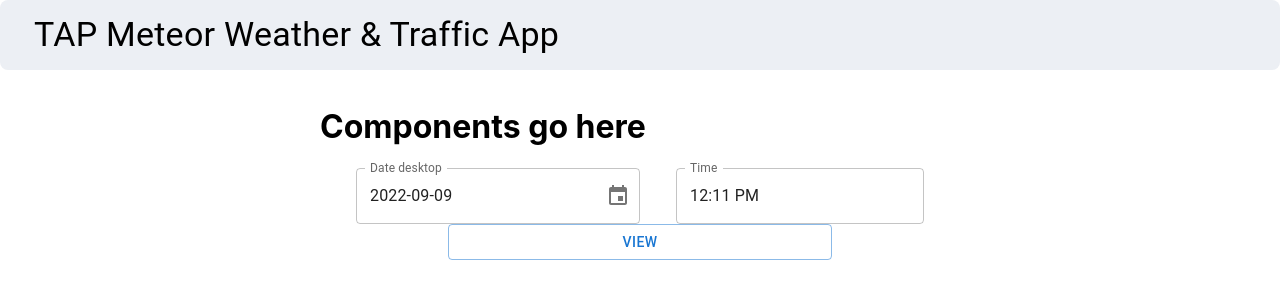
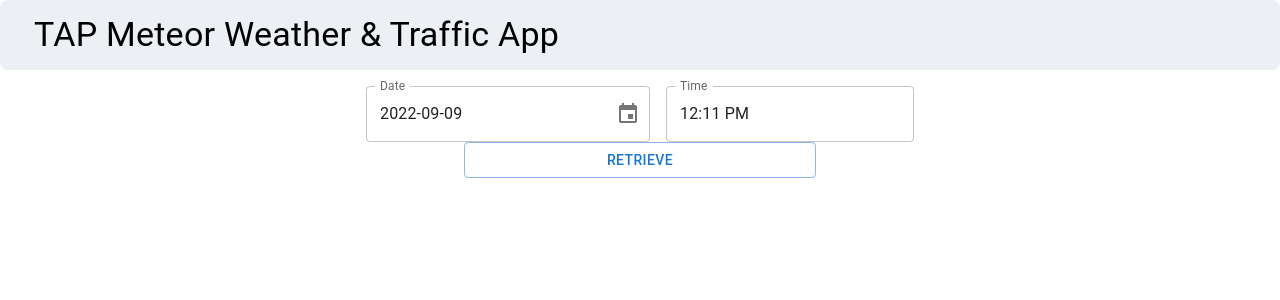
Before and after one commit to PetrasTYR/TAP-Meteor, a React (Create React App) app: page / in a window 1280 px wide. Shown: the top 300 px of the page. Built offline with nearby package versions, Linux system fonts and the light colour scheme; no server answers.

Commit message:
feat: display list of traffic camera using data grid (WIP)

```diff
--- a/package.json
+++ b/package.json
@@ -6,6 +6,7 @@
     "@emotion/react": "^11.10.4",
     "@emotion/styled": "^11.10.4",
     "@mui/material": "^5.10.4",
+    "@mui/x-data-grid": "^5.17.2",
     "@mui/x-date-pickers": "^5.0.1",
     "@tanstack/react-query": "^4.2.3",
     "@tanstack/react-query-devtools": "^4.2.3",
--- a/src/App.js
+++ b/src/App.js
@@ -4,10 +4,11 @@ import React, { useEffect, useState } from 'react'
 import { useQuery } from '@tanstack/react-query'
 import govtAPI from './api/govtAPI'
 import PageLayout from './common/Layout/PageLayout'
-import { Box } from '@mui/material'
+import { Box, Button } from '@mui/material'
 import DateTimeForm from './components/DateTimeForm/DateTimeForm'
 import dayjs from 'dayjs'
 import { toast } from 'react-toastify'
+import { DataGrid } from '@mui/x-data-grid'
 
 function App() {
     const [selectedDate, setSelectedDate] = useState()
@@ -25,7 +26,7 @@ function App() {
 
     const handleView = () => {
         const formattedDate = dayjs(selectedDate).format('YYYY-MM-DD')
-        const formattedTime = dayjs(selectedTime).format('HH:mm:ss')
+        const formattedTime = dayjs(selectedTime).second(0).format('HH:mm:ss')
         setFormattedDate(`${formattedDate}T${formattedTime}`)
     }
 
@@ -48,12 +49,34 @@ function App() {
         }
     }, [trafficData])
 
+    const rows = cameraData?.map((camera, index) => {
+        return {
+            id: camera.camera_id,
+            index,
+            image: camera.image,
+            location: camera.location,
+            image_metadata: camera.image_metadata
+        }
+    })
+    const columns = [
+        { field: 'id', headerName: 'ID', width: 100 },
+        { field: 'location', headerName: 'Location', width: 150 },
+        {
+            field: 'action',
+            headerName: 'Action',
+            width: 150,
+            renderCell: (params) => {
+                const camera = params.row
+                return <Button href={camera.image}>View Image</Button>
+            }
+        }
+    ]
+
     return (
         <>
             <PageLayout header='TAP Meteor Weather & Traffic App'>
                 <Box
                     sx={{
-                        // px: 5,
                         display: 'flex',
                         width: '100%',
                         justifyContent: 'center'
@@ -64,7 +87,6 @@ function App() {
                             width: '50%'
                         }}
                     >
-                        <h1>Components go here</h1>
                         <DateTimeForm
                             selectedDate={selectedDate}
                             selectedTime={selectedTime}
@@ -72,6 +94,25 @@ function App() {
                             handleTimeChange={handleTimeChange}
                             handleView={handleView}
                         />
+                        <Box
+                            sx={{
+                                height: 400,
+                                width: '50%',
+                                py: 3,
+                                display: 'flex',
+                                m: 'auto'
+                            }}
+                        >
+                            {cameraData && (
+                                <DataGrid
+                                    rows={rows}
+                                    columns={columns}
+                                    pageSize={5}
+                                    rowsPerPageOptions={[5]}
+                                    disableSelectionOnClick
+                                />
+                            )}
+                        </Box>
                     </Box>
                 </Box>
             </PageLayout>
--- a/src/components/DateTimeForm/DateTimeForm.jsx
+++ b/src/components/DateTimeForm/DateTimeForm.jsx
@@ -1,7 +1,7 @@
 import React from 'react'
 import { TimePicker } from '@mui/x-date-pickers/TimePicker'
 import { DesktopDatePicker } from '@mui/x-date-pickers/DesktopDatePicker'
-import { Box, TextField, Button } from '@mui/material'
+import { Box, TextField, Button, Stack } from '@mui/material'
 import { LocalizationProvider } from '@mui/x-date-pickers/LocalizationProvider'
 import { AdapterDayjs } from '@mui/x-date-pickers/AdapterDayjs'
 import dayjs from 'dayjs'
@@ -15,28 +15,9 @@ const DateTimeForm = ({
 }) => {
     dayjs().format()
     return (
+        <>
+            <Stack>
                 <LocalizationProvider dateAdapter={AdapterDayjs}>
-            <Box
-                sx={{
-                    display: 'flex',
-                    justifyContent: 'space-evenly',
-                    alignItems: 'center'
-                }}
-            >
-                <DesktopDatePicker
-                    label='Date desktop'
-                    inputFormat='YYYY-MM-DD'
-                    value={selectedDate}
-                    onChange={handleDateChange}
-                    renderInput={(params) => <TextField {...params} />}
-                />
-                <TimePicker
-                    label='Time'
-                    value={selectedTime}
-                    onChange={handleTimeChange}
-                    renderInput={(params) => <TextField {...params} />}
-                />
-            </Box>
                     <Box
                         sx={{
                             display: 'flex',
@@ -44,17 +25,51 @@ const DateTimeForm = ({
                             alignItems: 'center'
                         }}
                     >
+                        <Box>
+                            <DesktopDatePicker
+                                label='Date'
+                                inputFormat='YYYY-MM-DD'
+                                value={selectedDate}
+                                onChange={handleDateChange}
+                                renderInput={(params) => (
+                                    <TextField {...params} />
+                                )}
+                            />
+                        </Box>
+                        <Box
+                            sx={{
+                                pl: 2
+                            }}
+                        >
+                            <TimePicker
+                                label='Time'
+                                value={selectedTime}
+                                onChange={handleTimeChange}
+                                renderInput={(params) => (
+                                    <TextField {...params} />
+                                )}
+                            />
+                        </Box>
+                    </Box>
+                </LocalizationProvider>
+                <Box
+                    sx={{
+                        display: 'flex',
+                        justifyContent: 'center'
+                    }}
+                >
                     <Button
                         variant='outlined'
                         onClick={handleView}
                         sx={{
-                        width: '60%'
+                            width: '55%'
                         }}
                     >
-                    View
+                        Retrieve
                     </Button>
                 </Box>
-        </LocalizationProvider>
+            </Stack>
+        </>
     )
 }
 
```
Also changed, not shown: 1 other file (tests, documents, lock files or other folders). Lines whose indentation alone changed are shown as unchanged.
